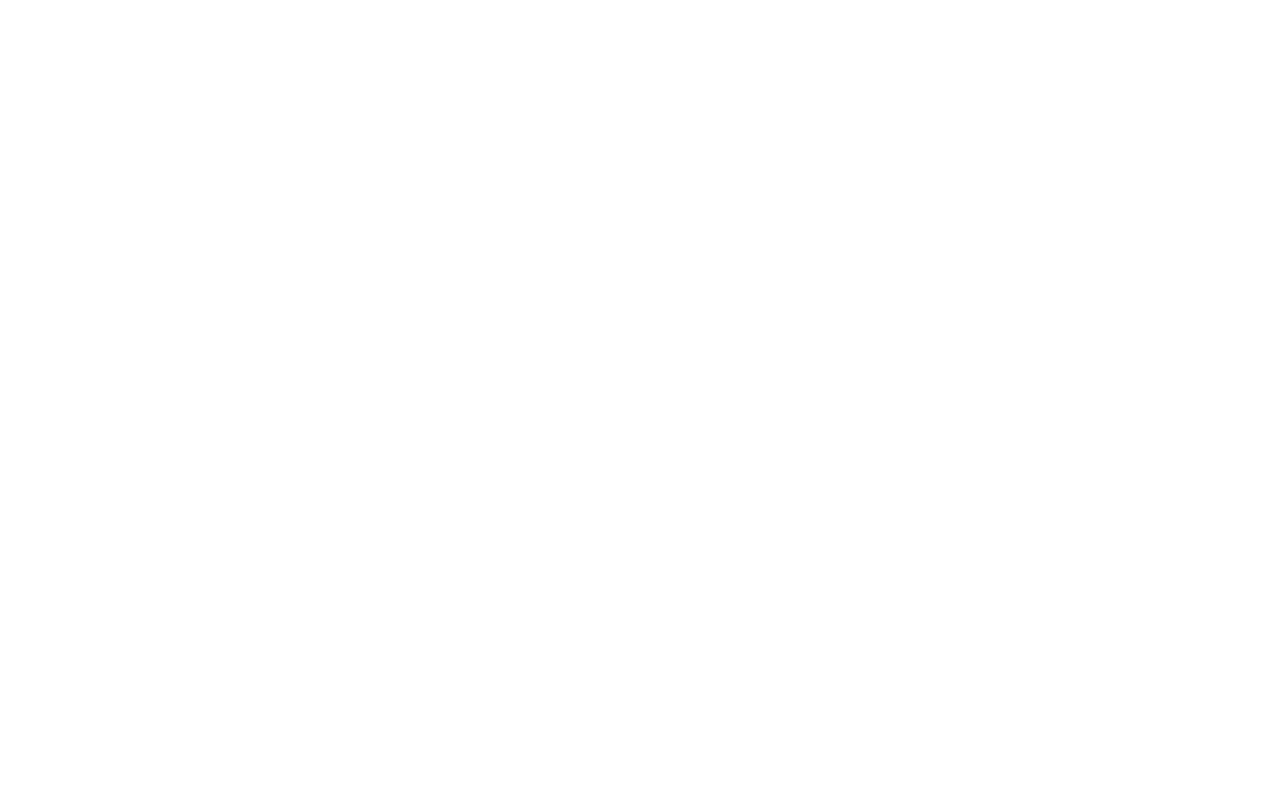
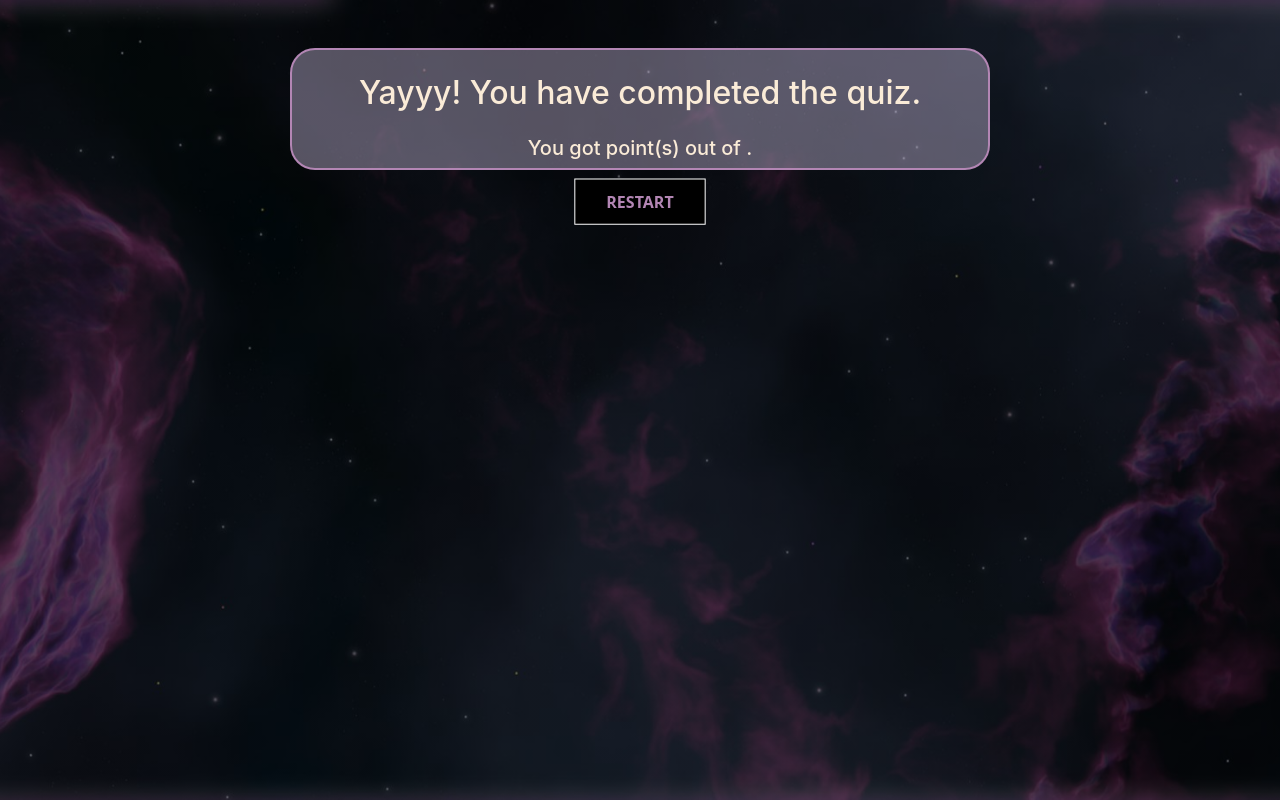
Before and after one commit to lynhvu/quizzix, a React (Create React App) app in the folder quizzix/: page /result in a window 1280 px wide. Before the commit this address had no page. Built offline with nearby package versions, Linux system fonts and the light colour scheme.

Commit message:
finished result page

```diff
--- /dev/null
+++ b/package.json
@@ -0,0 +1,5 @@
+{
+  "dependencies": {
+    "react-redux": "^8.1.1"
+  }
+}
--- a/quizzix/package.json
+++ b/quizzix/package.json
@@ -8,6 +8,7 @@
     "@testing-library/user-event": "^13.5.0",
     "react": "^18.2.0",
     "react-dom": "^18.2.0",
+    "react-redux": "^8.1.1",
     "react-router-dom": "^6.13.0",
     "react-scripts": "5.0.1",
     "web-vitals": "^2.1.4"
--- a/quizzix/src/App.js
+++ b/quizzix/src/App.js
@@ -1,26 +1,23 @@
-import './App.css';
-import React from 'react';
-import {
-  BrowserRouter as Router,
-  Route,
-  Routes,
-} from "react-router-dom";
-import Splash from './components/Splash'
-import Difficulty from './components/Difficulty';
-import NumberOfQuestion from './components/NumberOfQuestion';
-import Quiz from './components/quiz-page/Quiz';
+import "./App.css";
+import React from "react";
+import { BrowserRouter as Router, Route, Routes } from "react-router-dom";
+
+import Splash from "./components/Splash";
+import Difficulty from "./components/Difficulty";
+import NumberOfQuestion from "./components/NumberOfQuestion";
+import Quiz from "./components/quiz-page/Quiz";
+import Result from "./components/Result";
 
 function App() {
   return (
     <Router>
-    <div className="App">
       <Routes>
-      <Route path='/' element={<Splash/>}/>
-      <Route path='/difficulty' element={<Difficulty/>}/>
-      <Route path='/numquestion' element={<NumberOfQuestion/>}/>
-      <Route path='/quiz' element={<Quiz/>}/>
+        <Route path="/" element={<Splash />} />
+        <Route path="/difficulty" element={<Difficulty />} />
+        <Route path="/numquestion" element={<NumberOfQuestion />} />
+        <Route path="/quiz" element={<Quiz />} />
+        <Route path="/result" element={<Result />} />
       </Routes>
-    </div>
     </Router>
   );
 }
--- /dev/null
+++ b/quizzix/src/components/Result.js
@@ -0,0 +1,36 @@
+import "../styles/quiz/styles.css";
+import { BrowserRouter as Router, Route, Routes, Link } from "react-router-dom";
+import { getInputFromStorage } from "./StoreInputs";
+
+function Result() {
+  const totalScore = getInputFromStorage("score");
+  const totalQuestion = getInputFromStorage("numberOfQuestion");
+
+  return (
+    <div className="container bg">
+      <div className="content mt-5">
+        <div className="quiz-bg" id="">
+          <div className="custom-container">
+            <h2 className="white-text my-4">
+              Yayyy! You have completed the quiz.
+            </h2>
+            <h5 className="white-text">
+              You got {totalScore} point(s) out of {totalQuestion}.
+            </h5>
+          </div>
+        </div>
+
+        {/* next question button */}
+        <div className="d-grid gap-2 d-flex justify-content-center">
+          <Link to="/">
+            <button type="submit" className="lv-btn mt-2" id="next-btn">
+              <span id="btn-text">Restart</span>
+            </button>
+          </Link>
+        </div>
+      </div>
+    </div>
+  );
+}
+
+export default Result;
--- a/quizzix/src/components/quiz-page/Answers.js
+++ b/quizzix/src/components/quiz-page/Answers.js
@@ -1,8 +1,14 @@
 import React, { useEffect, useState } from "react";
 
-const Answers = ({ correctAnswer, incorrectAnswers,disableAnswers, setDisableAnswers }) => {
+const Answers = ({
+  correctAnswer,
+  incorrectAnswers,
+  disableAnswers,
+  setDisableAnswers,
+  totalScore,
+  setTotalScore,
+}) => {
   const [shuffledAnswers, setShuffledAnswers] = useState([]);
-
 
   // Concatenate the correct and incorrect answers into a single array
   const answers = [correctAnswer, ...incorrectAnswers];
@@ -24,6 +30,8 @@
 
     if (answer === correctAnswer) {
       document.getElementById(buttonID).className = "correct";
+      setTotalScore(totalScore + 1);
+      console.log(totalScore + "point");
       setDisableAnswers(true);
     } else {
       document.getElementById(buttonID).className = "incorrect";
--- a/quizzix/src/components/quiz-page/Quiz.js
+++ b/quizzix/src/components/quiz-page/Quiz.js
@@ -1,6 +1,7 @@
 import "../../styles/quiz/styles.css";
-import { getInputFromStorage } from "../StoreInputs";
-import React, { useEffect, useState } from "react";
+import { addInputToStorage, getInputFromStorage } from "../StoreInputs";
+import React, { useEffect, useState, useContext } from "react";
+import { BrowserRouter as Router, Route, Routes, Link } from "react-router-dom";
 import Answers from "./Answers";
 
 function Quiz() {
@@ -8,6 +9,7 @@
   const [correctAnswer, setCorrectAnswer] = useState("");
   const [incorrectAnswers, setIncorrectAnswers] = useState([]);
   const [curQuestionIndex, setCurrentQuestionIndex] = useState(1);
+  const [totalScore, setTotalScore] = useState(0);
 
   // get data from local storage
   let topic = getInputFromStorage("categoryID");
@@ -29,18 +31,22 @@
         >
           <span id="btn-text">Next question</span>
         </button>
-      )
+      );
     } else {
+      console.log("quiz total = " + totalScore);
+      addInputToStorage("score", totalScore);
       return (
+        <Link to="/result">
           <button
             type="submit"
             className="lv-btn mt-2"
             id="next-btn"
             onClick={handleNextBtnClick}
           >
-            <span id="btn-text">Submit</span>
+            <span id="btn-text">Complete quiz</span>
           </button>
-      )
+        </Link>
+      );
     }
   };
 
@@ -78,13 +84,14 @@
   }
 
   const handleNextBtnClick = () => {
-    if (curQuestionIndex - 1 < numQuestion) {
+    if (curQuestionIndex - 1 < numQuestion - 1) {
       console.log("cur = " + curQuestionIndex + " total = " + numQuestion);
       setCurrentQuestionIndex(curQuestionIndex + 1);
     } else {
       console.log("submit clicked");
     }
   };
+
 
   const resetAnswerBtn = () => {
     // Get the access to the buttons' attributes
@@ -125,6 +132,8 @@
                     incorrectAnswers={incorrectAnswers}
                     disableAnswers={disableAnswers}
                     setDisableAnswers={setDisableAnswers}
+                    totalScore={totalScore}
+                    setTotalScore={setTotalScore}
                   />
                 </div>
               </div>
@@ -135,7 +144,6 @@
         {/* next question button */}
         <div className="d-grid gap-2 d-flex justify-content-center">
           {renderBtn()}
-
         </div>
       </div>
     </div>
```
Also changed, not shown: quizzix/src/styles/splash/styles.css (line endings or trailing spaces), 2 other files (tests, documents, lock files or other folders). Lines whose indentation alone changed are shown as unchanged.
